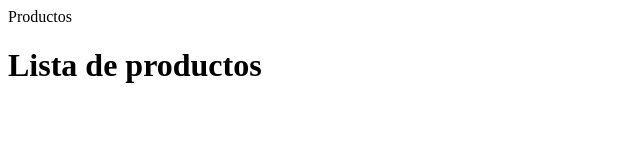
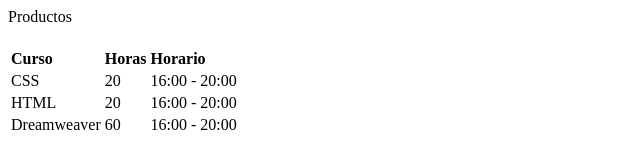
Before and after one commit to mfgc121/PruebaGitHub, a plain HTML site: page productos.html in a window 1280 px wide. Shown: the whole page, without its empty margins (0-640 px from the left). Drawn offline with Linux system fonts and the light colour scheme.

Commit message:
Se agrego tabla a la pagina de productos

```diff
--- a/productos.html
+++ b/productos.html
@@ -4,7 +4,31 @@ Productos
 </head>
 <p>
 <h1>
-Lista de productos
+<table>
+<tr>
+  <td><strong>Curso</strong></td>
+  <td><strong>Horas</strong></td>
+  <td><strong>Horario</strong></td>
+</tr>
+
+<tr>
+  <td>CSS</td>
+  <td>20</td>
+  <td>16:00 - 20:00</td>
+</tr>
+
+<tr>
+  <td>HTML</td>
+  <td>20</td>
+  <td>16:00 - 20:00</td>
+</tr>
+
+<tr>
+  <td>Dreamweaver</td>
+  <td>60</td>
+  <td>16:00 - 20:00</td>
+</tr>
+</table>
 </h1>
 </p>
 </body>
```
